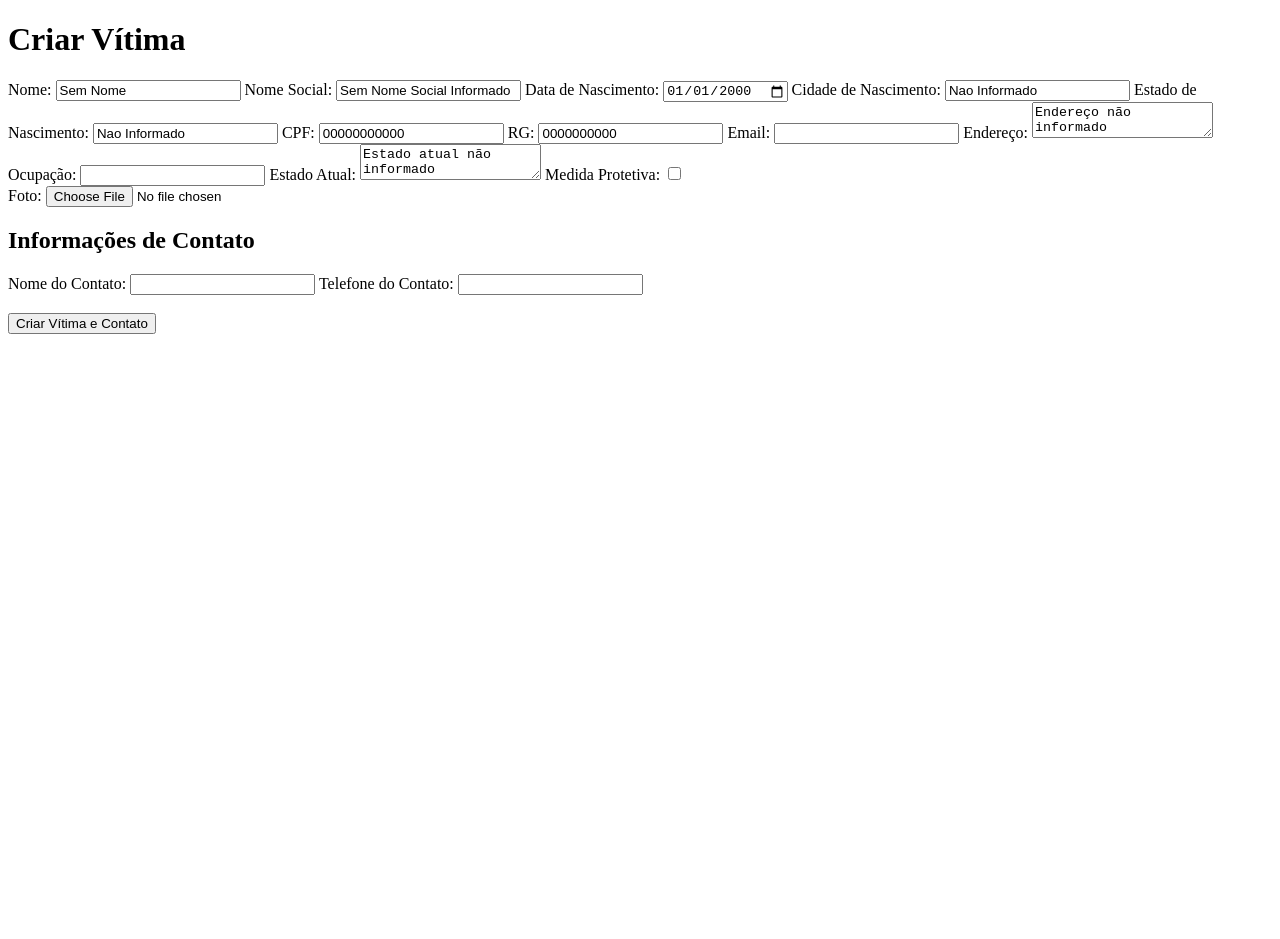
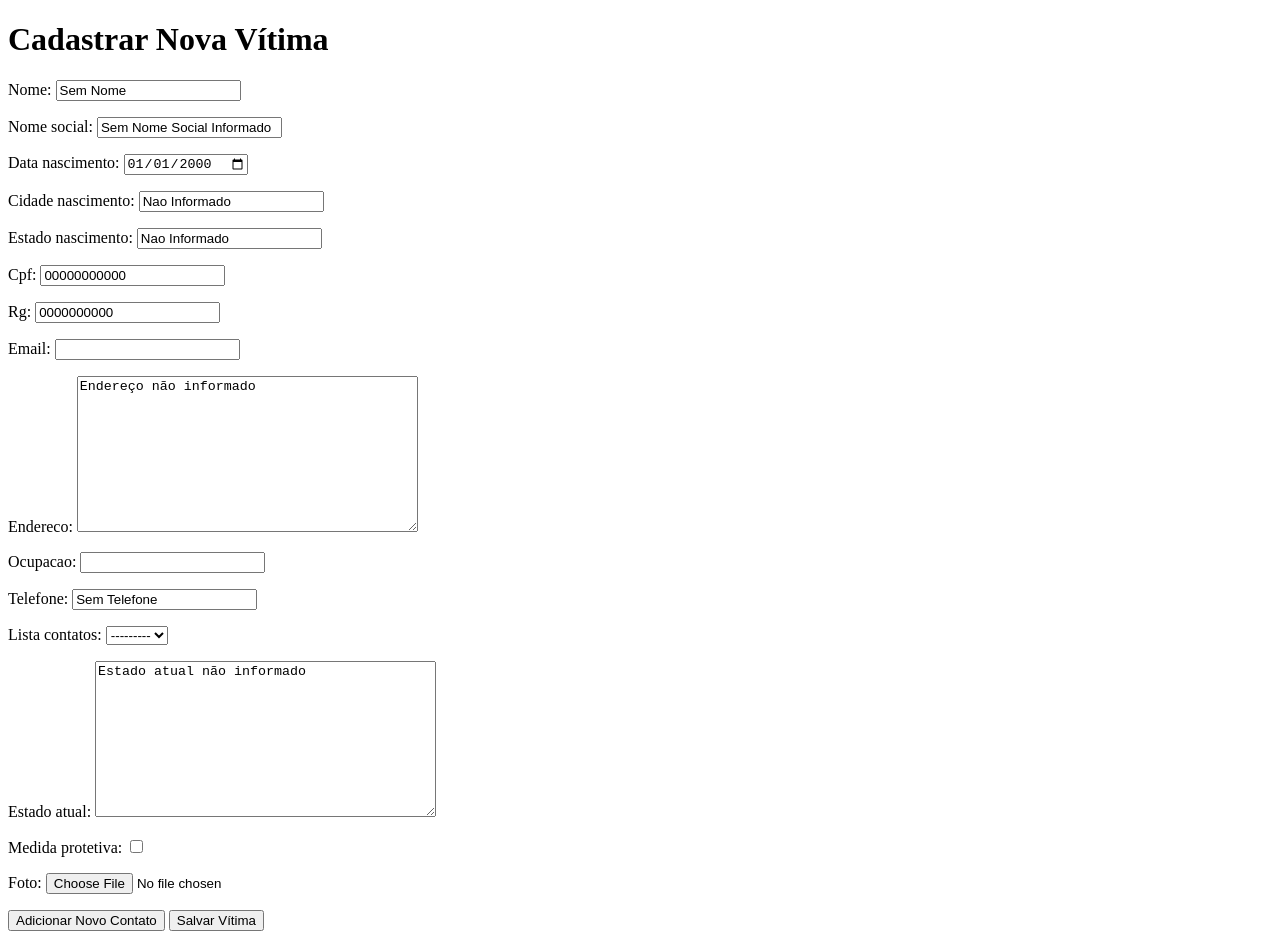
Before and after one commit to GabrielCaminha/barbara_onlineTest, a Django app: page /restrito/criar_vitima/ in a window 1280 px wide. Before the commit the page ends 800 px from the top, so only its background shows below. Run offline with Django 5.2, Linux system fonts and the light colour scheme; data that the repository does not hold is empty.

Commit message:
Alteracoes para adicionar Contato Vitima

```diff
--- a/barbara_app/forms.py
+++ b/barbara_app/forms.py
@@ -11,22 +11,13 @@ class VitimaForm(forms.ModelForm):
     class Meta:
         model = Vitima
         fields = [
-            'nome',
-            'nome_social',
-            'data_nascimento',
-            'cidade_nascimento',
-            'estado_nascimento',
-            'cpf',
-            'rg',
-            'email',
-            'endereco',
-            'ocupacao',
-            'telefone',
-            'lista_contatos',
-            'estado_atual',
-            'medida_protetiva',
-            'foto'
+            'nome', 'nome_social', 'data_nascimento', 'cidade_nascimento', 'estado_nascimento',
+            'cpf', 'rg', 'email', 'endereco', 'ocupacao', 'telefone', 'lista_contatos',
+            'estado_atual', 'medida_protetiva', 'foto'
         ]
+        widgets = {
+            'data_nascimento': forms.DateInput(attrs={'type': 'date'}),
+        }
 
 class AgressorForm(forms.ModelForm):
     class Meta:
--- a/barbara_app/templates/ocorrencias/create_vitima.html
+++ b/barbara_app/templates/ocorrencias/create_vitima.html
@@ -1,104 +1,72 @@
 <!DOCTYPE html>
-<html lang="pt-BR">
+<html lang="pt-br">
 <head>
     <meta charset="UTF-8">
     <meta name="viewport" content="width=device-width, initial-scale=1.0">
-    <title>Criar Vítima</title>
+    <title>Cadastrar Nova Vítima</title>
+    <script>
+        function openModal() {
+            document.getElementById('contactModal').style.display = 'block';
+        }
+
+        function closeModal() {
+            document.getElementById('contactModal').style.display = 'none';
+        }
+    </script>
+    <style>
+        .modal {
+            display: none;
+            position: fixed;
+            z-index: 1;
+            left: 0;
+            top: 0;
+            width: 100%;
+            height: 100%;
+            overflow: auto;
+            background-color: rgb(0,0,0);
+            background-color: rgba(0,0,0,0.4);
+            padding-top: 60px;
+        }
+        .modal-content {
+            background-color: #fefefe;
+            margin: 5% auto;
+            padding: 20px;
+            border: 1px solid #888;
+            width: 80%;
+        }
+    </style>
 </head>
 <body>
-    <h1>Criar Vítima</h1>
-    <form method="post" enctype="multipart/form-data">
+    <h1>Cadastrar Nova Vítima</h1>
+
+    {% if messages %}
+        {% for message in messages %}
+            <div class="alert {{ message.tags }}">
+                {{ message }}
+            </div>
+        {% endfor %}
+    {% endif %}
+
+    <form method="POST" enctype="multipart/form-data">
         {% csrf_token %}
+        {{ form.as_p }}
+        <button type="button" onclick="openModal()">Adicionar Novo Contato</button>
+        <button type="submit">Salvar Vítima</button>
+    </form>
 
-        <!-- Campos da Vítima -->
-        <label for="nome">Nome:</label>
-        <input type="text" id="nome" name="nome" value="{{ vitima_form.nome.value|default_if_none:'' }}" required>
-        {% if vitima_form.nome.errors %}
-            <p style="color: red;">{{ vitima_form.nome.errors }}</p>
-        {% endif %}
-
-        <label for="nome_social">Nome Social:</label>
-        <input type="text" id="nome_social" name="nome_social" value="{{ vitima_form.nome_social.value|default_if_none:'' }}" required>
-        {% if vitima_form.nome_social.errors %}
-            <p style="color: red;">{{ vitima_form.nome_social.errors }}</p>
-        {% endif %}
-
-        <label for="data_nascimento">Data de Nascimento:</label>
-        <input type="date" id="data_nascimento" name="data_nascimento" value="{{ vitima_form.data_nascimento.value|default_if_none:'' }}" required>
-        {% if vitima_form.data_nascimento.errors %}
-            <p style="color: red;">{{ vitima_form.data_nascimento.errors }}</p>
-        {% endif %}
-
-        <label for="cidade_nascimento">Cidade de Nascimento:</label>
-        <input type="text" id="cidade_nascimento" name="cidade_nascimento" value="{{ vitima_form.cidade_nascimento.value|default_if_none:'' }}" required>
-        {% if vitima_form.cidade_nascimento.errors %}
-            <p style="color: red;">{{ vitima_form.cidade_nascimento.errors }}</p>
-        {% endif %}
-
-        <label for="estado_nascimento">Estado de Nascimento:</label>
-        <input type="text" id="estado_nascimento" name="estado_nascimento" value="{{ vitima_form.estado_nascimento.value|default_if_none:'' }}" required>
-        {% if vitima_form.estado_nascimento.errors %}
-            <p style="color: red;">{{ vitima_form.estado_nascimento.errors }}</p>
-        {% endif %}
-
-        <label for="cpf">CPF:</label>
-        <input type="text" id="cpf" name="cpf" value="{{ vitima_form.cpf.value|default_if_none:'' }}" required>
-        {% if vitima_form.cpf.errors %}
-            <p style="color: red;">{{ vitima_form.cpf.errors }}</p>
-        {% endif %}
-
-        <label for="rg">RG:</label>
-        <input type="text" id="rg" name="rg" value="{{ vitima_form.rg.value|default_if_none:'' }}" required>
-        {% if vitima_form.rg.errors %}
-            <p style="color: red;">{{ vitima_form.rg.errors }}</p>
-        {% endif %}
-
-        <label for="email">Email:</label>
-        <input type="email" id="email" name="email" value="{{ vitima_form.email.value|default_if_none:'' }}">
-        {% if vitima_form.email.errors %}
-            <p style="color: red;">{{ vitima_form.email.errors }}</p>
-        {% endif %}
-
-        <label for="endereco">Endereço:</label>
-        <textarea id="endereco" name="endereco" required>{{ vitima_form.endereco.value|default_if_none:'' }}</textarea>
-        {% if vitima_form.endereco.errors %}
-            <p style="color: red;">{{ vitima_form.endereco.errors }}</p>
-        {% endif %}
-
-        <label for="ocupacao">Ocupação:</label>
-        <input type="text" id="ocupacao" name="ocupacao" value="{{ vitima_form.ocupacao.value|default_if_none:'' }}">
-        {% if vitima_form.ocupacao.errors %}
-            <p style="color: red;">{{ vitima_form.ocupacao.errors }}</p>
-        {% endif %}
-
-        <label for="estado_atual">Estado Atual:</label>
-        <textarea id="estado_atual" name="estado_atual" required>{{ vitima_form.estado_atual.value|default_if_none:'' }}</textarea>
-        {% if vitima_form.estado_atual.errors %}
-            <p style="color: red;">{{ vitima_form.estado_atual.errors }}</p>
-        {% endif %}
-
-        <label for="medida_protetiva">Medida Protetiva:</label>
-        <input type="checkbox" id="medida_protetiva" name="medida_protetiva" {% if vitima_form.medida_protetiva.value %}checked{% endif %}><br>
-
-        <label for="foto">Foto:</label>
-        <input type="file" id="foto" name="foto" accept="image/*"><br>
-
-        <!-- Campos de Contato -->
-        <h2>Informações de Contato</h2>
-        <label for="contato_nome">Nome do Contato:</label>
-        <input type="text" id="contato_nome" name="contato_nome" value="{{ vitima_form.contato_nome.value|default_if_none:'' }}" required>
-        {% if vitima_form.contato_nome.errors %}
-            <p style="color: red;">{{ vitima_form.contato_nome.errors }}</p>
-        {% endif %}
-
-        <label for="contato_telefone">Telefone do Contato:</label>
-        <input type="text" id="contato_telefone" name="contato_telefone" value="{{ vitima_form.contato_telefone.value|default_if_none:'' }}" required>
-        {% if vitima_form.contato_telefone.errors %}
-            <p style="color: red;">{{ vitima_form.contato_telefone.errors }}</p>
-        {% endif %}
-
-        <br><br>
-        <button type="submit">Criar Vítima e Contato</button>
-    </form>
+    <div id="contactModal" class="modal">
+        <div class="modal-content">
+            <span onclick="closeModal()" style="cursor:pointer; float:right;">&times;</span>
+            <h2>Cadastrar Novo Contato</h2>
+            <form method="POST" action="{% url 'create_contato' %}">
+                {% csrf_token %}
+                <label for="contato_nome">Nome:</label>
+                <input type="text" id="contato_nome" name="contato_nome" required><br>
+                <label for="contato_telefone">Telefone:</label>
+                <input type="text" id="contato_telefone" name="contato_telefone" required><br>
+                <button type="submit">Salvar Contato</button>
+            </form>
+        </div>
+    </div>
 </body>
 </html>
--- a/barbara_app/urls.py
+++ b/barbara_app/urls.py
@@ -10,4 +10,5 @@ urlpatterns = [
     path('restrito/botao_panico/', views.lista_botoes_panico, name='botao_panico'),
     path('restrito/criar_vitima/', views.create_vitima, name='create_vitima'),
     path('restrito/', views.restrito, name='restrito'),
+    path('create_contato/', views.create_contato, name='create_contato'),
 ]
--- a/barbara_app/views.py
+++ b/barbara_app/views.py
@@ -1,7 +1,9 @@
 from django.shortcuts import render, redirect
-from .models import Vitima, Agressor, Ocorrencia, BotaoPanico, Boletim_Ocorrencia, Denuncia, Formulario_Contato
+from django.contrib import messages
+from .models import Vitima, Agressor, Ocorrencia, BotaoPanico, Boletim_Ocorrencia, Denuncia, Formulario_Contato, ListaContatos
 from .forms import VitimaForm, AgressorForm, OcorrenciaForm, Boletim_OcorrenciaForm, DenunciaForm, Formulario_ContatoForm, ListaContatosForm
 from django.views.decorators.csrf import csrf_exempt
+from django.forms import inlineformset_factory
 def home(request):
     return render(request, 'ocorrencias/home.html')
 
@@ -13,25 +15,30 @@ def lista_vitimas(request):
 @csrf_exempt
 def create_vitima(request):
     if request.method == 'POST':
-        # Processando o formulário de contato
-        lista_contatos_form = ListaContatosForm(request.POST)
-        vitima_form = VitimaForm(request.POST, request.FILES)
+        form = VitimaForm(request.POST, request.FILES)
+        if form.is_valid():
+            form.save()
+            messages.success(request, 'Vítima criada com sucesso!')
+            return redirect('lista_vitimas')  # Substitua pelo nome da URL da lista de vítimas, se existir
+        else:
+            messages.error(request, 'Erro ao criar vítima. Verifique os dados e tente novamente.')
+    else:
+        form = VitimaForm()
 
-        if lista_contatos_form.is_valid() and vitima_form.is_valid():
-            # Salva o contato e a vítima
-            contato = lista_contatos_form.save()
-            vitima = vitima_form.save(commit=False)  # Não salva ainda a vítima
-            vitima.lista_contatos = contato  # Associa o contato à vítima
-            vitima.save()  # Agora salva a vítima
-            return redirect('lista_vitimas')  # Redireciona para a lista de vítimas após salvar
-    else:
-        lista_contatos_form = ListaContatosForm()
-        vitima_form = VitimaForm()
+    return render(request, 'ocorrencias/create_vitima.html', {'form': form})
 
-    return render(request, 'ocorrencias/create_vitima.html', {
-        'lista_contatos_form': lista_contatos_form,
-        'vitima_form': vitima_form,
-    })
+@csrf_exempt
+def create_contato(request):
+    if request.method == 'POST':
+        form = ListaContatosForm(request.POST)
+        if form.is_valid():
+            form.save()
+            messages.success(request, 'Contato criado com sucesso!')
+            return redirect('create_vitima')  # Redireciona de volta para a página de criação da vítima
+        else:
+            messages.error(request, 'Erro ao criar contato. Verifique os dados e tente novamente.')
+
+    return redirect('ocorrencias/create_vitima')  # Caso não seja um POST, redireciona
 
 # Agressor Views
 def lista_agressores(request):
```
